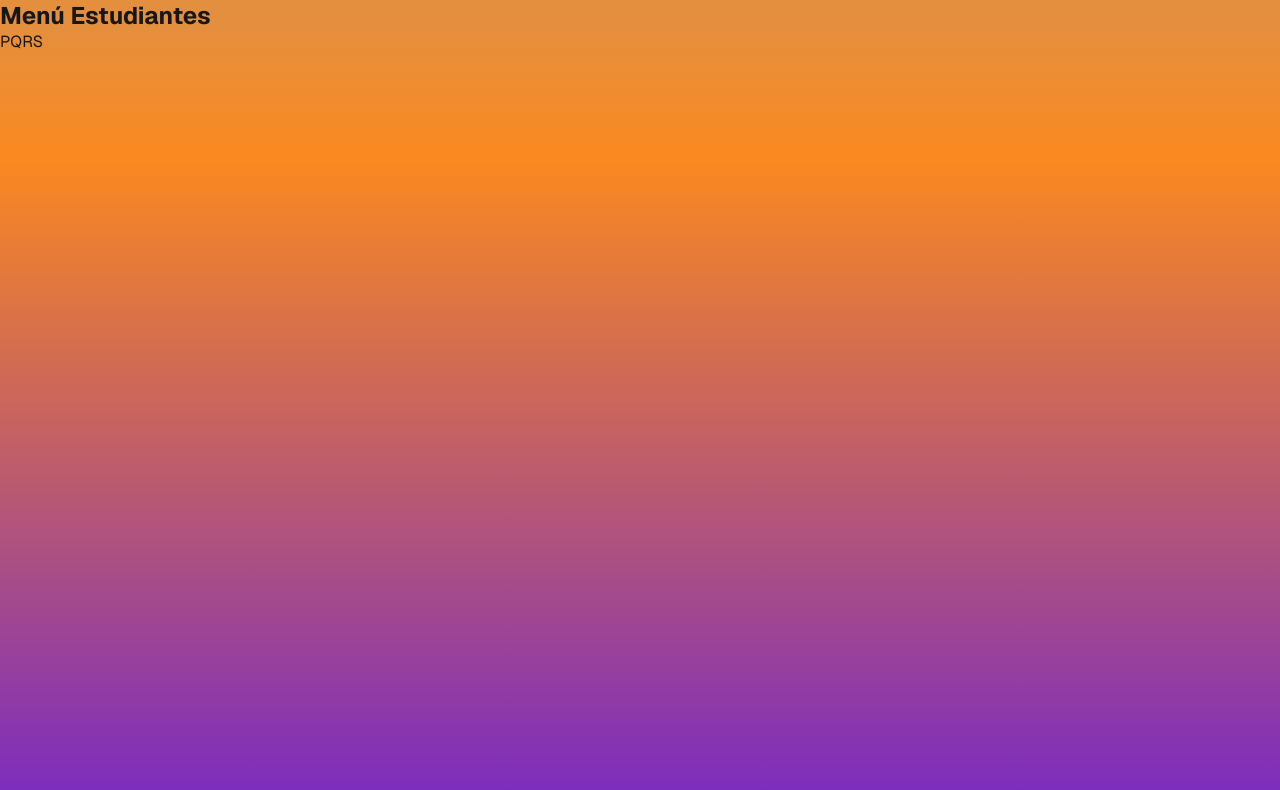
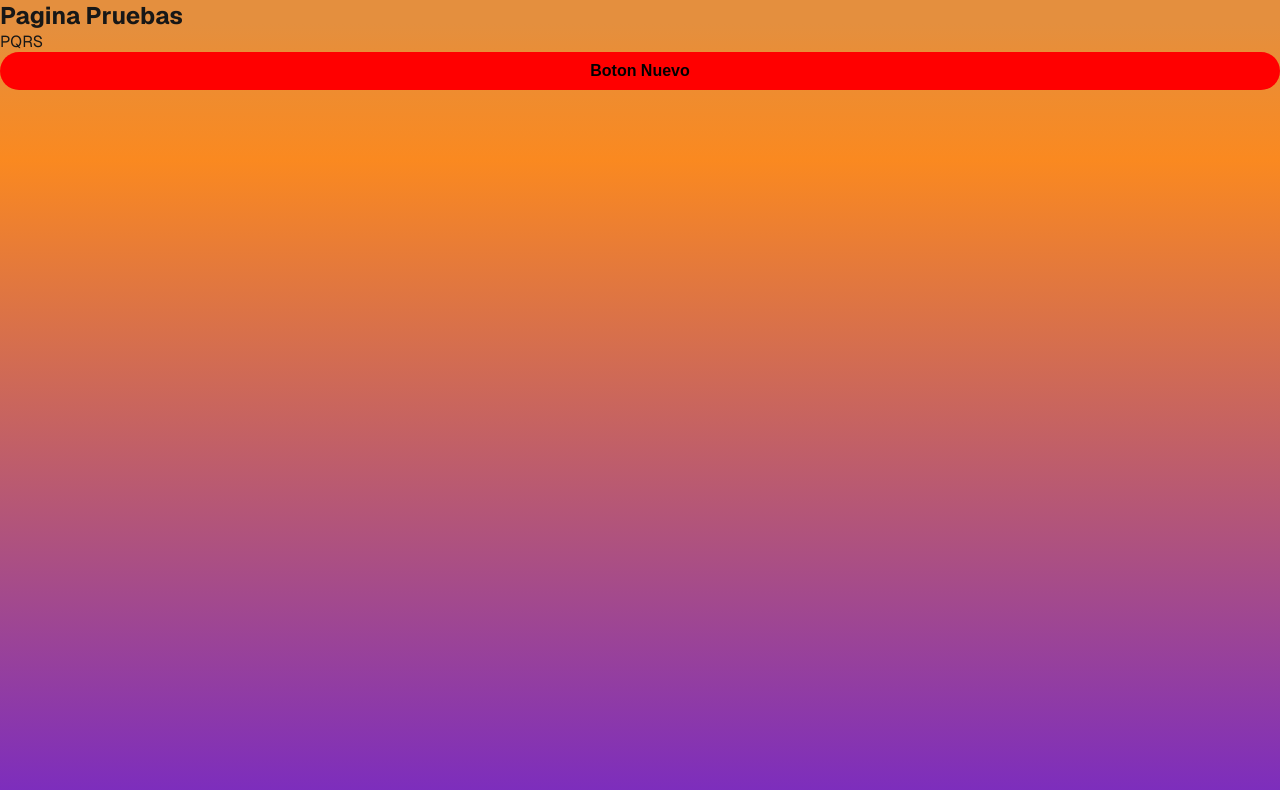
Before and after one commit to Juanu12/Proyecto-ConnectaTech, a Next.js app: page /menuEst in a window 1280 px wide. Shown: the top 790 px of the page. Built offline with nearby package versions, Linux system fonts and the light colour scheme.

Commit message:
style: :art: Design  updated

```diff
--- a/src/app/_components/buttons/button.module.css
+++ b/src/app/_components/buttons/button.module.css
@@ -14,6 +14,9 @@
   background: linear-gradient(45deg, var(--primary), var(--primary-light));
   color: white;
 }
+.boton_rojo {
+  background: red;
+}
 
 .primary_button:hover {
   background: var(--primary-dark);
--- a/src/app/menuEst/page.js
+++ b/src/app/menuEst/page.js
@@ -1,16 +1,13 @@
-const MenuEst =() => {
+import Button from "../_components/buttons/Button";
 
+const MenuEst = () => {
+  return (
+    <div>
+      <h2>Pagina Pruebas</h2>
+      <p>PQRS</p>
 
-
-
-
-
-   return (
-
-    <div>
-      <h2>Menú Estudiantes</h2>
-      <p>PQRS</p>
+      <Button text="Boton Nuevo" className="boton_rojo" />
     </div>
-   )
-}
+  );
+};
 export default MenuEst;
--- a/src/app/page.js
+++ b/src/app/page.js
@@ -1,6 +1,7 @@
 import Image from "next/image";
 import styles from "./page.module.css";
 import Link from "next/link";
+import Button from "./_components/buttons/Button";
 
 export default function Home() {
   return (
```
Also changed, not shown: src/app/login/page.js (+13 -8 lines).
